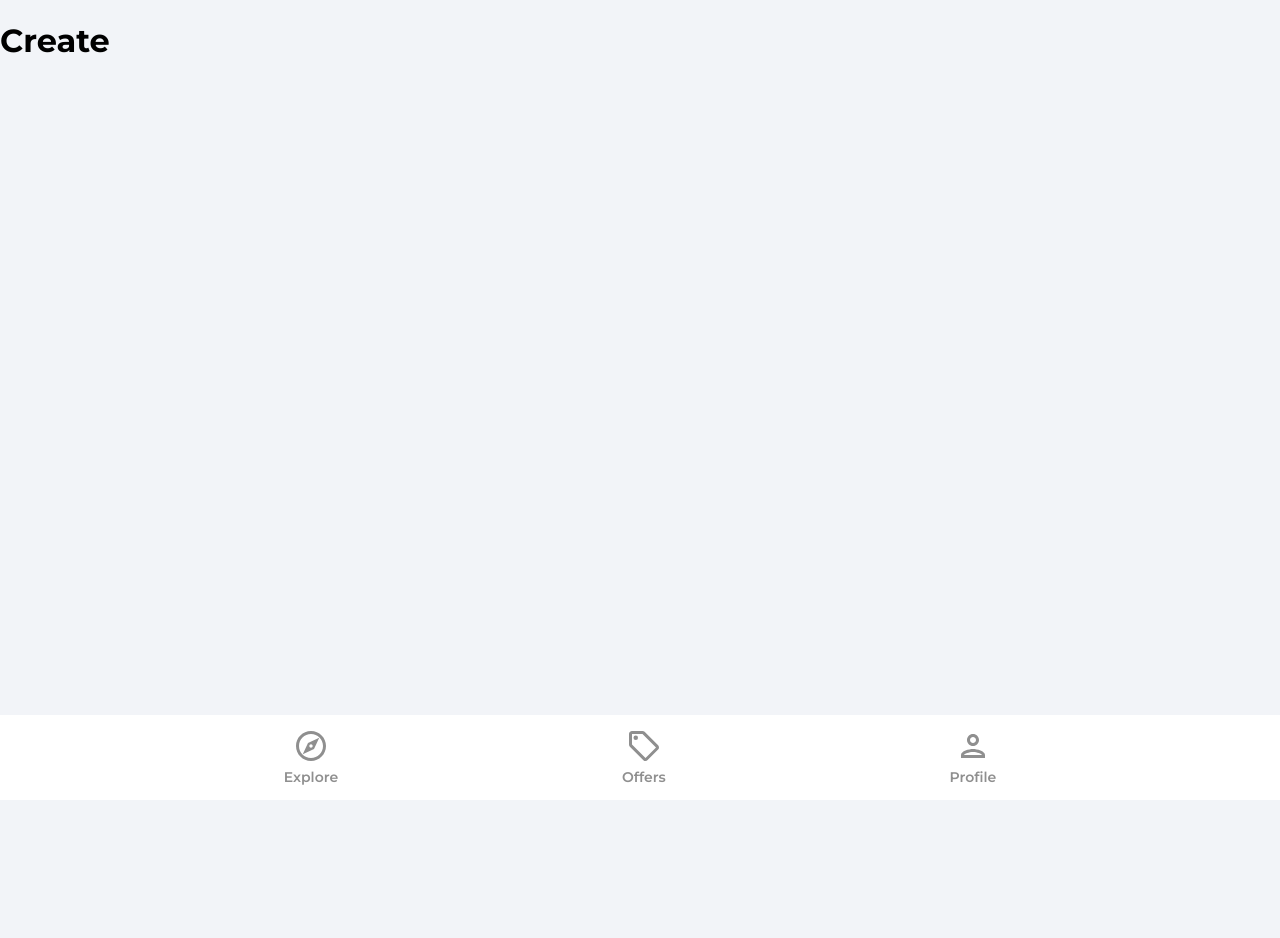
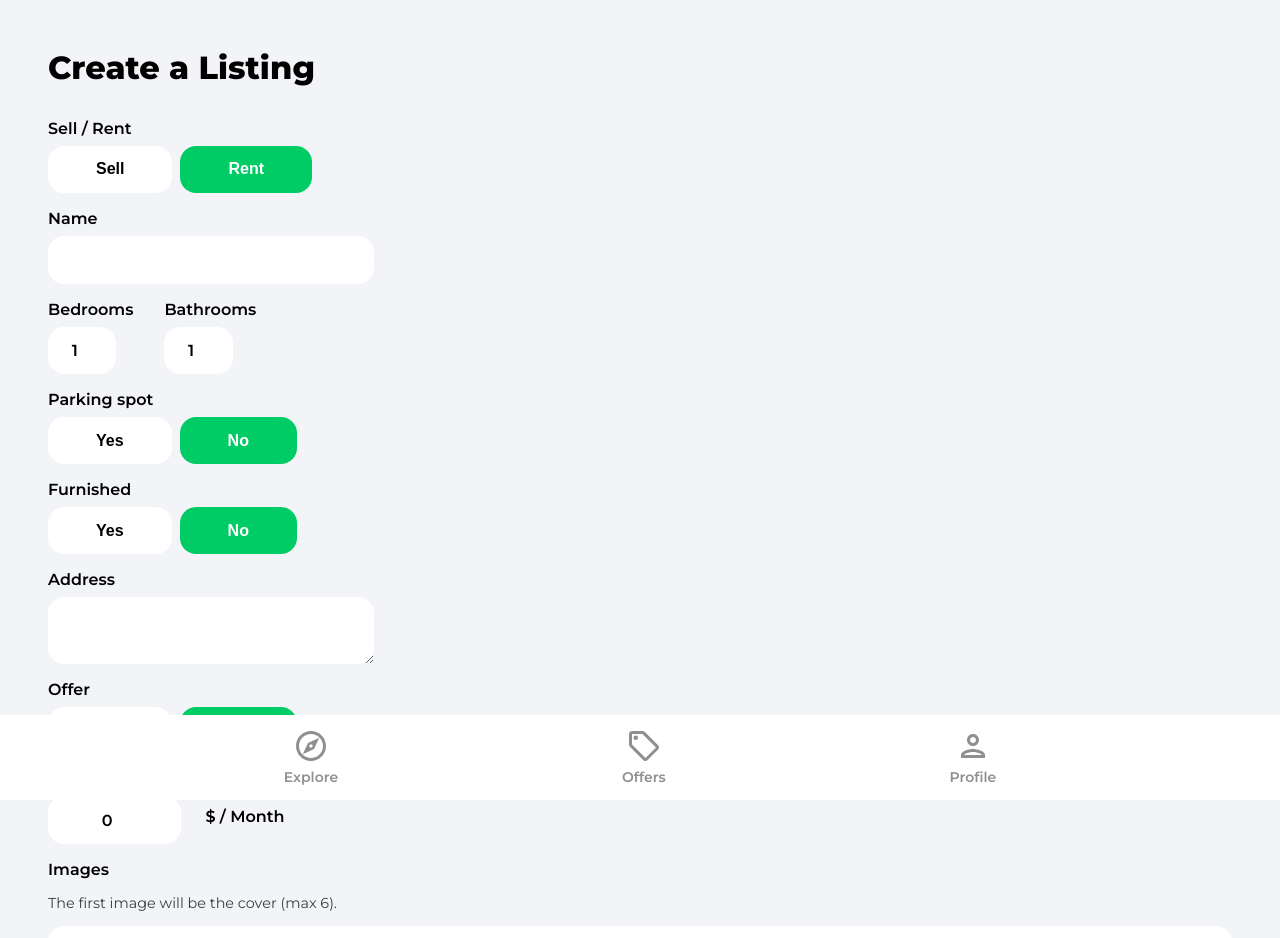
Before and after one commit to bobfdev/react-house-marketplace-app, a React (Create React App) app: page /create-listing in a window 1280 px wide. Shown: the top 938 px of the page. Before the commit the page ends 800 px from the top, so only its background shows below. Built offline with nearby package versions, Linux system fonts and the light colour scheme; no server answers; sample sign-in values are in the browser's storage.

Commit message:
updated files

```diff
--- a/src/pages/CreateListing.js
+++ b/src/pages/CreateListing.js
@@ -1,6 +1,7 @@
 import { useState, useEffect, useRef } from 'react';
 import { useNavigate } from 'react-router-dom';
 import { getAuth, onAuthStateChanged } from 'firebase/auth';
+import { toast } from 'react-toastify';
 import Spinner from '../components/Spinner';
 
 function CreateListing() {
@@ -21,6 +22,22 @@ function CreateListing() {
         latitude: 0,
         longitude: 0,
     })
+
+    const {
+        type,
+        name,
+        bedrooms,
+        bathrooms,
+        parking,
+        furnished,
+        address,
+        offer,
+        regularPrice,
+        discountedPrice,
+        images,
+        latitude,
+        longitude,
+    } = formData
 
     const auth = getAuth()
     const navigate = useNavigate()
@@ -43,13 +60,276 @@ function CreateListing() {
         // eslint-disable-next-line
     }, [isMounted])
 
+    const onSubmit = (e) => {
+        e.preventDefault();
+
+        if (discountedPrice >= regularPrice) {
+
+        }
+    }
+
+    const onMutate = (e) => {
+        let boolean = null
+
+        if (e.target.value === 'true') {
+            boolean = true
+        }
+        if (e.target.value === 'false') {
+            boolean = false
+        }
+
+        // Files
+        if (e.target.files) {
+            setFormData((prevState) => ({
+                ...prevState,
+                images: e.target.files
+            }))
+        }
+        // Text/Booleans/Numbers
+        if (!e.target.files) {
+            setFormData((prevState) => ({
+                ...prevState,
+                [e.target.id]: boolean ?? e.target.value
+            }))
+        }
+    }
+
     if(loading) {
         return <Spinner />
     }
 
     return (
-        <div>
-            <h1>Create</h1>
+        <div className='profile'>
+            <header>
+                <p className='pageHeader'>Create a Listing</p>
+            </header>
+            <main>
+                <form onSubmit={onSubmit}>
+                    <label className='formLabel'>Sell / Rent</label>
+                    <div className='formButtons'>
+                        <button
+                            type='button'
+                            className={type === 'sale' ? 'formButtonActive' : 'formButton'}
+                            id='type'
+                            value='sale'
+                            onClick={onMutate}
+                        >
+                            Sell
+                        </button>
+                        <button
+                            type='button'
+                            className={type === 'rent' ? 'formButtonActive' : 'formButton'}
+                            id='type'
+                            value='rent'
+                            onClick={onMutate}
+                        >
+                            Rent
+                        </button>
+                    </div>
+                    <label className='formLabel'>Name</label>
+                    <input
+                        className='formInputName'
+                        type='text'
+                        id='name'
+                        value={name}
+                        onChange={onMutate}
+                        maxLength='32'
+                        minLength='10'
+                        required
+                    />
+
+                    <div className='formRooms flex'>
+                        <div>
+                        <label className='formLabel'>Bedrooms</label>
+                        <input
+                            className='formInputSmall'
+                            type='number'
+                            id='bedrooms'
+                            value={bedrooms}
+                            onChange={onMutate}
+                            min='1'
+                            max='50'
+                            required
+                        />
+                        </div>
+                        <div>
+                        <label className='formLabel'>Bathrooms</label>
+                        <input
+                            className='formInputSmall'
+                            type='number'
+                            id='bathrooms'
+                            value={bathrooms}
+                            onChange={onMutate}
+                            min='1'
+                            max='50'
+                            required
+                        />
+                        </div>
+                    </div>
+
+                    <label className='formLabel'>Parking spot</label>
+                    <div className='formButtons'>
+                        <button
+                        className={parking ? 'formButtonActive' : 'formButton'}
+                        type='button'
+                        id='parking'
+                        value={true}
+                        onClick={onMutate}
+                        min='1'
+                        max='50'
+                        >
+                        Yes
+                        </button>
+                        <button
+                        className={
+                            !parking && parking !== null ? 'formButtonActive' : 'formButton'
+                        }
+                        type='button'
+                        id='parking'
+                        value={false}
+                        onClick={onMutate}
+                        >
+                        No
+                        </button>
+                    </div>
+
+                    <label className='formLabel'>Furnished</label>
+                    <div className='formButtons'>
+                        <button
+                        className={furnished ? 'formButtonActive' : 'formButton'}
+                        type='button'
+                        id='furnished'
+                        value={true}
+                        onClick={onMutate}
+                        >
+                        Yes
+                        </button>
+                        <button
+                        className={
+                            !furnished && furnished !== null
+                            ? 'formButtonActive'
+                            : 'formButton'
+                        }
+                        type='button'
+                        id='furnished'
+                        value={false}
+                        onClick={onMutate}
+                        >
+                        No
+                        </button>
+                    </div>
+
+                <label className='formLabel'>Address</label>
+                <textarea
+                    className='formInputAddress'
+                    type='text'
+                    id='address'
+                    value={address}
+                    onChange={onMutate}
+                    required
+                />
+
+                {!geolocationEnabled && (
+                    <div className='formLatLng flex'>
+                    <div>
+                        <label className='formLabel'>Latitude</label>
+                        <input
+                        className='formInputSmall'
+                        type='number'
+                        id='latitude'
+                        value={latitude}
+                        onChange={onMutate}
+                        required
+                        />
+                    </div>
+                    <div>
+                        <label className='formLabel'>Longitude</label>
+                        <input
+                        className='formInputSmall'
+                        type='number'
+                        id='longitude'
+                        value={longitude}
+                        onChange={onMutate}
+                        required
+                        />
+                    </div>
+                    </div>
+                )}
+
+                <label className='formLabel'>Offer</label>
+                <div className='formButtons'>
+                    <button
+                    className={offer ? 'formButtonActive' : 'formButton'}
+                    type='button'
+                    id='offer'
+                    value={true}
+                    onClick={onMutate}
+                    >
+                    Yes
+                    </button>
+                    <button
+                    className={
+                        !offer && offer !== null ? 'formButtonActive' : 'formButton'
+                    }
+                    type='button'
+                    id='offer'
+                    value={false}
+                    onClick={onMutate}
+                    >
+                    No
+                    </button>
+                </div>
+
+                <label className='formLabel'>Regular Price</label>
+                <div className='formPriceDiv'>
+                    <input
+                    className='formInputSmall'
+                    type='number'
+                    id='regularPrice'
+                    value={regularPrice}
+                    onChange={onMutate}
+                    min='50'
+                    max='750000000'
+                    required
+                    />
+                    {type === 'rent' && <p className='formPriceText'>$ / Month</p>}
+                </div>
+
+                {offer && (
+                    <>
+                    <label className='formLabel'>Discounted Price</label>
+                    <input
+                        className='formInputSmall'
+                        type='number'
+                        id='discountedPrice'
+                        value={discountedPrice}
+                        onChange={onMutate}
+                        min='50'
+                        max='750000000'
+                        required={offer}
+                    />
+                    </>
+                )}
+
+                <label className='formLabel'>Images</label>
+                <p className='imagesInfo'>
+                    The first image will be the cover (max 6).
+                </p>
+                <input
+                    className='formInputFile'
+                    type='file'
+                    id='images'
+                    onChange={onMutate}
+                    max='6'
+                    accept='.jpg,.png,.jpeg'
+                    multiple
+                    required
+                />
+                <button type='submit' className='primaryButton createListingButton'>
+                    Create Listing
+                </button>
+                </form>
+            </main>
         </div>
     )
 }
```
